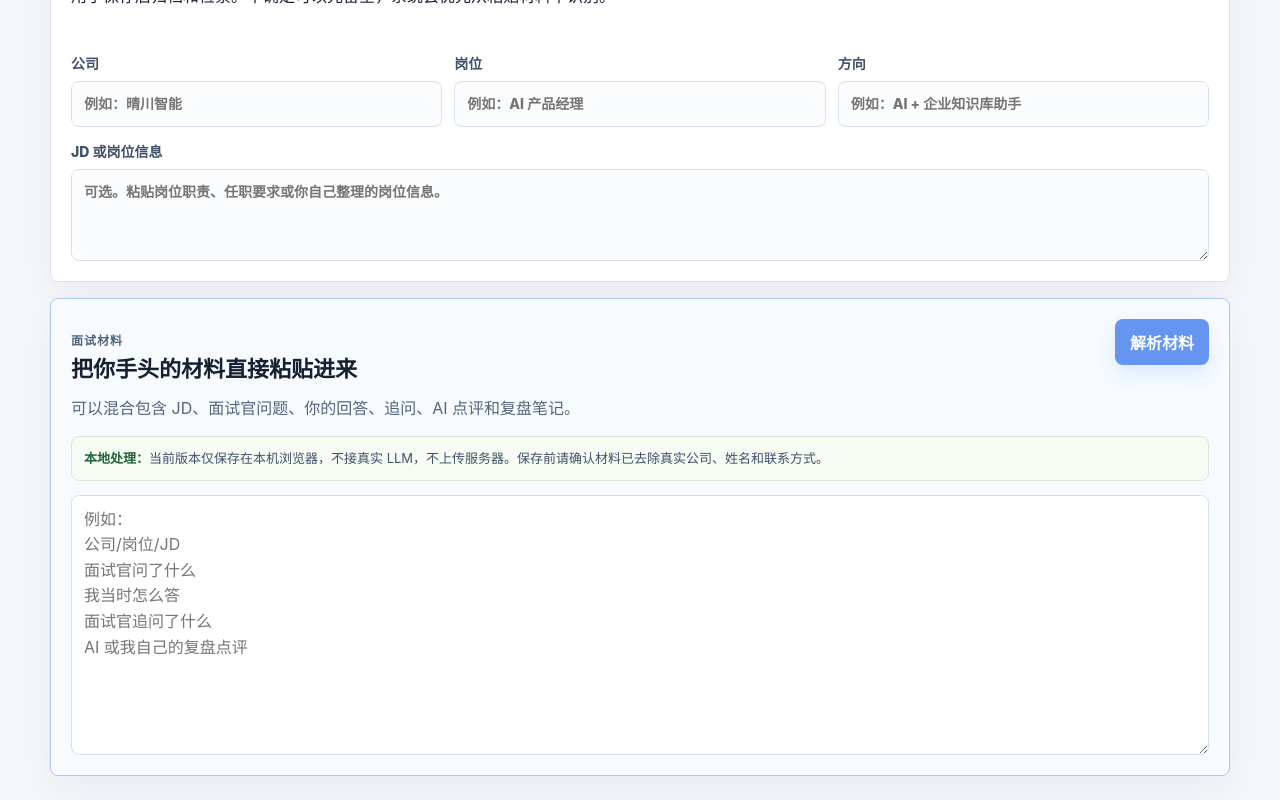
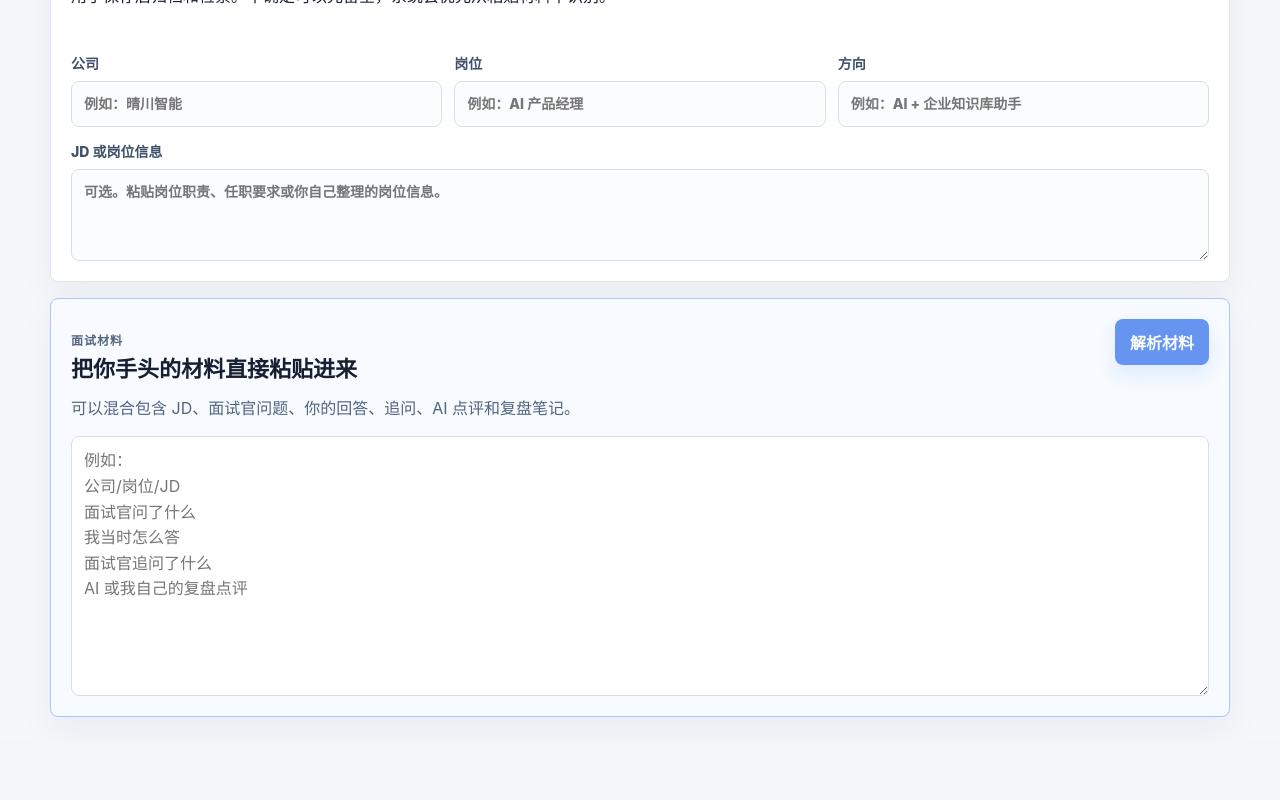
Before and after one commit to Ppppxxxi/ai-interview-growth-os, a React (Vite) app: page / in a window 1280 px wide. Shown: the part 541-1341 px from the top of the page. After the commit the page ends 1282 px from the top, so only its background shows below. Built offline with nearby package versions, Linux system fonts and the light colour scheme.

Commit message:
fix: remove implementation note from interview flow

```diff
--- a/src/pages/FocusFlowPage.tsx
+++ b/src/pages/FocusFlowPage.tsx
@@ -309,10 +309,6 @@ export function FocusFlowPage({
             解析材料
           </button>
         </div>
-        <div className="focus-privacy-note" aria-label="隐私与本地保存说明">
-          <strong>本地处理：</strong>
-          当前版本仅保存在本机浏览器，不接真实 LLM，不上传服务器。保存前请确认材料已去除真实公司、姓名和联系方式。
-        </div>
         <textarea
           className="focus-material-input"
           value={materialText}
```
